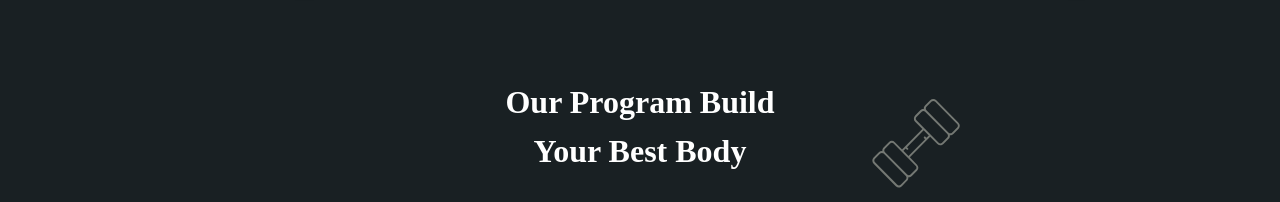
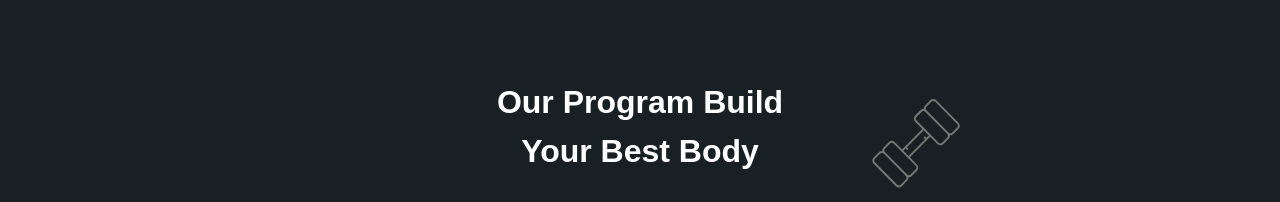
Before and after one commit to Ostafii4uk/vakolyuk_v2, a website built with Parcel: page src/index.html in a window 1280 px wide. Shown: the part 722-924 px from the top of the page. Built offline with nearby package versions, Linux system fonts and the light colour scheme.

Commit message:
Lint fixes

```diff
--- a/src/assets/styles/blocks/main/program-build.scss
+++ b/src/assets/styles/blocks/main/program-build.scss
@@ -7,7 +7,6 @@
   margin: 0 auto;
   display: flex;
   width: 340px;
-  font-family: 'Playfair Display';
   font-weight: 700;
   font-size: 32px;
   line-height: 49px;
@@ -17,7 +16,7 @@
 
 .program-build-title::after {
   position: absolute;
-  content: url('../../assets/svg/main/dumbbell.svg');
+  content: url("../../assets/svg/main/dumbbell.svg");
   width: 88px;
   height: 90px;
   right: -150px;
```
